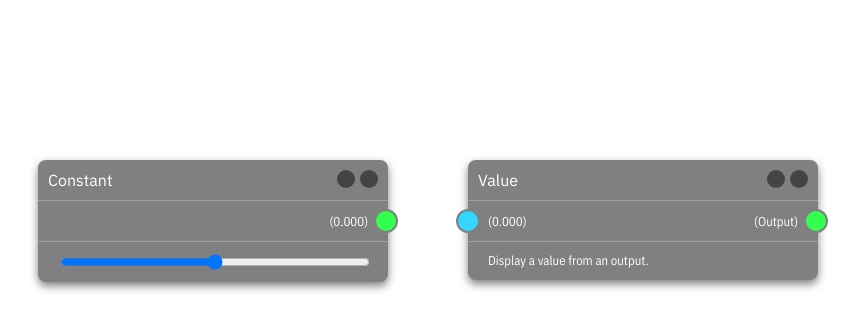
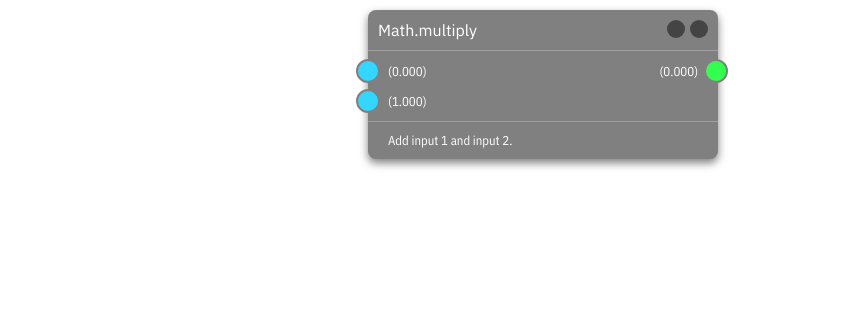
Before and after one commit to onion2k/copper, a React (Create React App) app: page / in a window 1280 px wide. Shown: the top 330 px of the page, without its empty margins (42-901 px from the left). Built offline with nearby package versions, Linux system fonts and the light colour scheme.

Commit message:
Moar experiments

```diff
--- a/src/Components/node.tsx
+++ b/src/Components/node.tsx
@@ -13,7 +13,7 @@ export function Node({ id, direction, index }: iNode) {
   const ref = useRef<HTMLDivElement>(null);
 
   useEffect(() => {
-    if (ref.current !== null) {
+    if (ref && ref.current !== null) {
       const {
         x,
         y,
@@ -28,7 +28,7 @@ export function Node({ id, direction, index }: iNode) {
   }, [ref]);
 
   const connect = () => {
-    if (ref.current !== null) {
+    if (ref && ref.current !== null) {
       const {
         x,
         y,
--- a/src/index.tsx
+++ b/src/index.tsx
@@ -11,17 +11,11 @@ import useMousePosition from "./Hooks/useMousePosition";
 import { MouseContext } from "./Contexts/mouse";
 import { DispatchContext } from "./Contexts/dispatch";
 
-import Const from "./Panels/const";
-import Time from "./Panels/time";
-import Value from "./Panels/value";
-import Arithmatic from "./Panels/arithmatic";
-import Sin from "./Panels/sin";
-
 const LazyConst = React.lazy(() => import("./Panels/const"));
-// const LazyTime = React.lazy(() => import("./Panels/time"));
+const LazyTime = React.lazy(() => import("./Panels/time"));
 const LazyValue = React.lazy(() => import("./Panels/value"));
-// const LazyArithmatic = React.lazy(() => import("./Panels/arithmatic"));
-// const LazySin = React.lazy(() => import("./Panels/sin"));
+const LazyArithmatic = React.lazy(() => import("./Panels/arithmatic"));
+const LazySin = React.lazy(() => import("./Panels/sin"));
 
 import { ConnectorMap } from "./Components/connectorMap";
 import { ConnectorMapLine } from "./Components/connectorMapLine";
@@ -115,34 +109,23 @@ function App() {
   const sin0 = useRef(uniqueID());
   const value0 = useRef(uniqueID());
 
-  const const1 = useRef(uniqueID());
-  const value1 = useRef(uniqueID());
-
   return (
     <DispatchContext.Provider value={{ dispatch, state }}>
       <MouseContext.Provider value={[mouseX, mouseY]}>
         <ConnectorMap nodes={state.nodes} connections={state.connectionLines} />
-        <div
-          onMouseUp={() => {
-            //dispatch end connect
-          }}
-        >
         <Suspense fallback={"Waiting"}>
-            {/* <Time id={time0.current} x={10} y={10} initPauseState={true} />
-            <Const id={const0.current} x={10} y={160} />
-            <Arithmatic
+          {/* <LazyTime id={time0.current} x={10} y={10} initPauseState={true} /> */}
+          {/* <LazyConst id={const0.current} x={10} y={160} /> */}
+          <LazyArithmatic
             id={math0.current}
             x={410}
             y={10}
             op="multiply"
             state={state}
           />
-            <Sin id={sin0.current} x={810} y={10} />
-            <Value id={value0.current} x={1210} y={10} /> */}
-            <LazyValue id={value1.current} x={510} y={160} />
-            <LazyConst id={const1.current} x={80} y={160} />
+          {/* <LazySin id={sin0.current} x={810} y={10} />
+          <LazyValue id={value0.current} x={1210} y={10} /> */}
         </Suspense>
-        </div>
         <ActiveConnector x={0} y={0} />
       </MouseContext.Provider>
     </DispatchContext.Provider>
```
Lines whose indentation alone changed are shown as unchanged.
